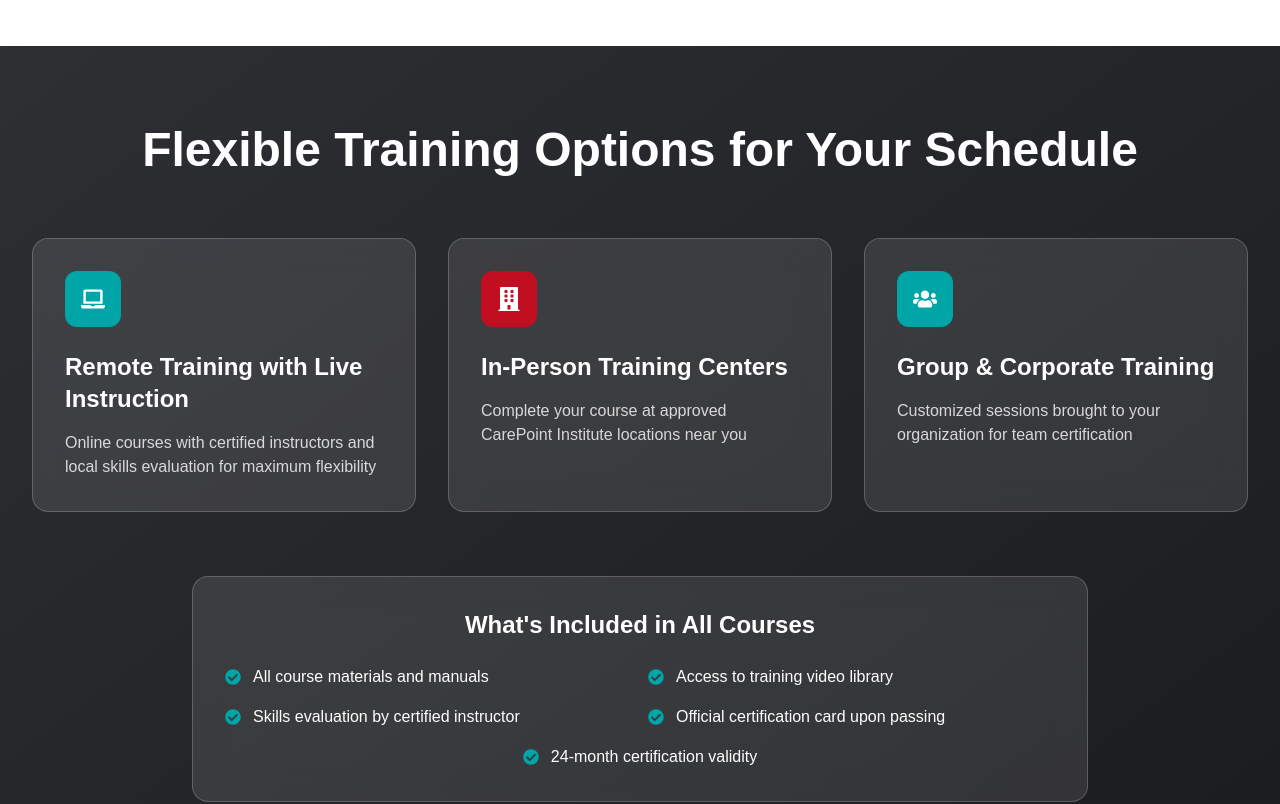
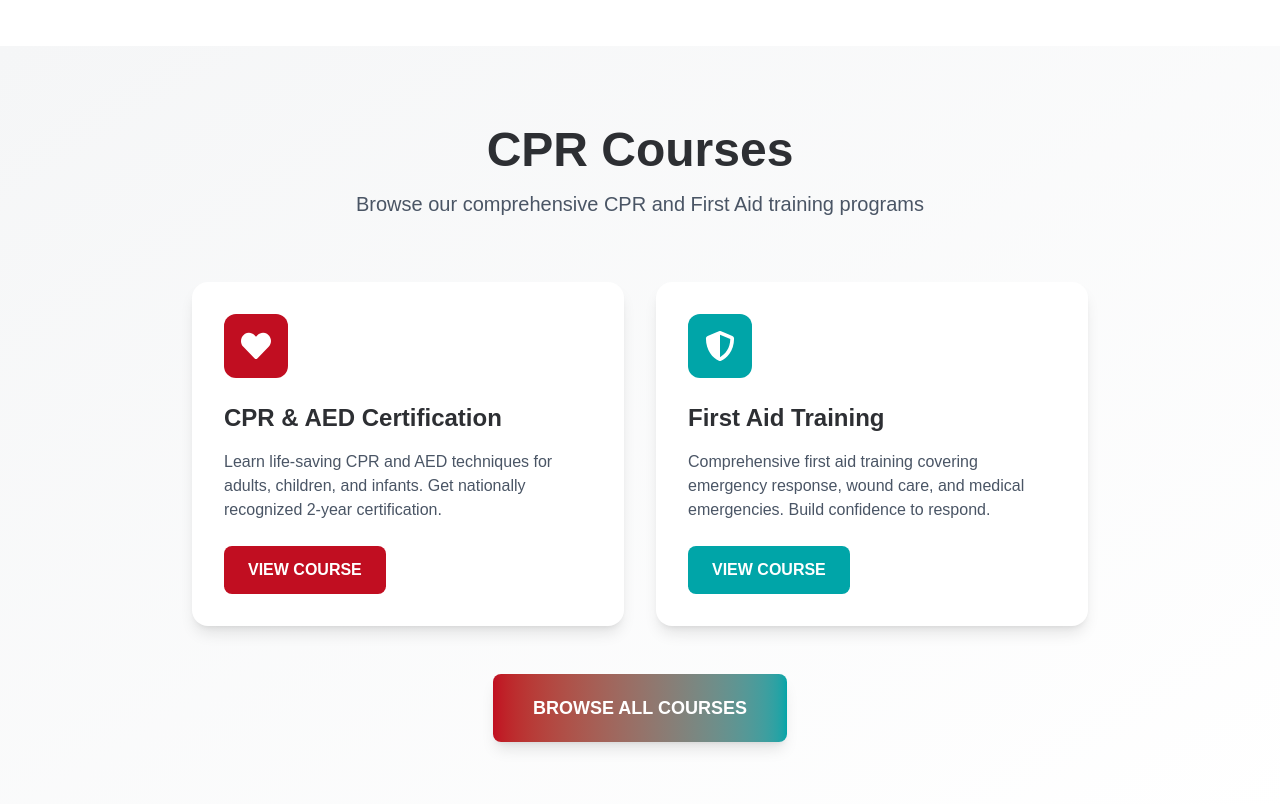
Before and after one commit to yashbora-02/cpi, a Next.js app: page / in a window 1280 px wide. Shown: the part 4240-5044 px from the top of the page. Built offline with nearby package versions, Linux system fonts and the light colour scheme.

Commit message:
courses issue

```diff
--- a/src/app/api/credits/purchase/route.ts
+++ b/src/app/api/credits/purchase/route.ts
@@ -136,6 +136,8 @@
       { error: "Failed to process purchase" },
       { status: 500 }
     );
+  } finally {
+    await prisma.$disconnect();
   }
 }
 
@@ -180,5 +182,7 @@
       { error: "Failed to fetch purchase history" },
       { status: 500 }
     );
+  } finally {
+    await prisma.$disconnect();
   }
 }
--- a/src/app/api/credits/route.ts
+++ b/src/app/api/credits/route.ts
@@ -57,5 +57,7 @@
     console.log("   Mock credits:", mockCredits.length, "courses");
     console.log("   Current mock store:", global.mockCreditsStore);
     return NextResponse.json(mockCredits);
+  } finally {
+    await prisma.$disconnect();
   }
 }
--- a/src/app/api/tickets/route.ts
+++ b/src/app/api/tickets/route.ts
@@ -178,6 +178,8 @@
       { error: "Failed to create ticket" },
       { status: 500 }
     );
+  } finally {
+    await prisma.$disconnect();
   }
 }
 
@@ -223,5 +225,7 @@
       { error: "Failed to fetch tickets" },
       { status: 500 }
     );
+  } finally {
+    await prisma.$disconnect();
   }
 }
--- a/src/app/api/videos/route.ts
+++ b/src/app/api/videos/route.ts
@@ -2,7 +2,29 @@
 import { PrismaClient } from "@/generated/prisma";
 import { verifyTokenFromRequest } from "@/lib/firebaseAdmin";
 
+export const dynamic = "force-dynamic";
+
 const prisma = new PrismaClient();
+
+// Mock video data for fallback
+const mockVideos = [
+  {
+    id: 1,
+    title: "CPR Basics - Adult",
+    description: "Learn the fundamentals of CPR for adult patients",
+    video_id: "sample-video-1",
+    video_url: "https://www.youtube.com/watch?v=sample1",
+    thumbnail_url: "/thumbnail1.png",
+  },
+  {
+    id: 2,
+    title: "AED Training",
+    description: "How to properly use an Automated External Defibrillator",
+    video_id: "sample-video-2",
+    video_url: "https://www.youtube.com/watch?v=sample2",
+    thumbnail_url: "/thumbnail2.jpeg",
+  },
+];
 
 export async function GET(req: Request) {
   const decoded = await verifyTokenFromRequest(req);
@@ -10,14 +32,20 @@
   if (!decoded) {
     return NextResponse.json({ error: "Unauthorized" }, { status: 401 });
   }
+
   try {
-    const videos = await prisma.video.findMany();
+    const videos = await prisma.video.findMany({
+      orderBy: { id: "asc" },
+    });
+
+    console.log("✅ Fetched videos from database:", videos.length, "records");
     return NextResponse.json(videos);
   } catch (error) {
-    console.error("Error fetching videos:", error);
-    return NextResponse.json(
-      { error: "Failed to fetch video playlist" },
-      { status: 500 }
-    );
+    // Database not available - use mock mode
+    console.log("⚠️  Database not connected. Returning MOCK video data.");
+    console.log("   Mock videos:", mockVideos.length, "videos");
+    return NextResponse.json(mockVideos);
+  } finally {
+    await prisma.$disconnect();
   }
 }
--- a/src/app/page.tsx
+++ b/src/app/page.tsx
@@ -529,6 +529,63 @@
         </div>
       </section>
 
+      {/* Courses Section - Placeholder for navigation anchor */}
+      <section id="courses" className="py-20 bg-gradient-to-br from-[#F5F6F7] to-white">
+        <div className="max-w-7xl mx-auto px-4 sm:px-6 lg:px-8">
+          <div className="text-center mb-16">
+            <h2 className="text-4xl md:text-5xl font-bold text-[#2D2F33] mb-4">
+              {t.nav.cprCourses}
+            </h2>
+            <p className="text-xl text-gray-600 max-w-3xl mx-auto">
+              Browse our comprehensive CPR and First Aid training programs
+            </p>
+          </div>
+
+          <div className="grid md:grid-cols-2 gap-8 max-w-4xl mx-auto">
+            <div className="bg-white p-8 rounded-2xl shadow-lg hover:shadow-2xl transition-all">
+              <div className="w-16 h-16 bg-[#C10E21] rounded-xl flex items-center justify-center mb-6">
+                <FaHeart className="text-3xl text-white" />
+              </div>
+              <h3 className="text-2xl font-bold text-[#2D2F33] mb-4">CPR & AED Certification</h3>
+              <p className="text-gray-600 mb-6">
+                Learn life-saving CPR and AED techniques for adults, children, and infants. Get nationally recognized 2-year certification.
+              </p>
+              <button
+                onClick={() => router.push("/login")}
+                className="px-6 py-3 bg-[#C10E21] text-white font-bold uppercase rounded-lg hover:bg-[#a00d1c] transition-all duration-300 transform hover:scale-105"
+              >
+                View Course
+              </button>
+            </div>
+
+            <div className="bg-white p-8 rounded-2xl shadow-lg hover:shadow-2xl transition-all">
+              <div className="w-16 h-16 bg-[#00A5A8] rounded-xl flex items-center justify-center mb-6">
+                <FaShieldAlt className="text-3xl text-white" />
+              </div>
+              <h3 className="text-2xl font-bold text-[#2D2F33] mb-4">First Aid Training</h3>
+              <p className="text-gray-600 mb-6">
+                Comprehensive first aid training covering emergency response, wound care, and medical emergencies. Build confidence to respond.
+              </p>
+              <button
+                onClick={() => router.push("/login")}
+                className="px-6 py-3 bg-[#00A5A8] text-white font-bold uppercase rounded-lg hover:bg-[#008a8d] transition-all duration-300 transform hover:scale-105"
+              >
+                View Course
+              </button>
+            </div>
+          </div>
+
+          <div className="text-center mt-12">
+            <button
+              onClick={() => router.push("/login")}
+              className="px-10 py-5 bg-gradient-to-r from-[#C10E21] to-[#00A5A8] text-white text-lg font-bold uppercase rounded-lg hover:opacity-90 transition-all duration-300 transform hover:scale-105 hover:shadow-xl shadow-lg active:scale-95"
+            >
+              Browse All Courses
+            </button>
+          </div>
+        </div>
+      </section>
+
       {/* Flexible Training Options */}
       <section id="training-options" className="py-20 bg-gradient-to-br from-[#2D2F33] to-[#1a1b1d] text-white">
         <div className="max-w-7xl mx-auto px-4 sm:px-6 lg:px-8">
```
Also changed, not shown: 2 other files (tests, documents, lock files or other folders).
